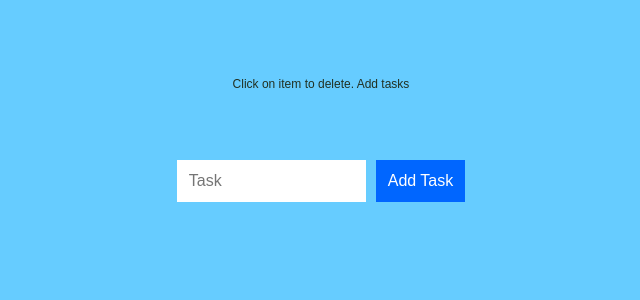
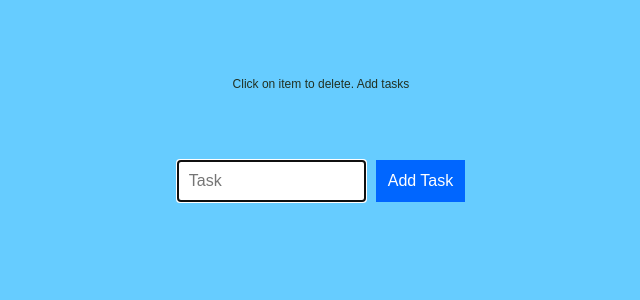
Before and after one commit to IulianStave/TodoList-react, a React (Create React App) app: page / in a window 1280 px wide. Shown: the top 300 px of the page, without its empty margins (319-959 px from the left). Built offline with nearby package versions, Linux system fonts and the light colour scheme.

Commit message:
Add autofocus to input

```diff
--- a/public/index.html
+++ b/public/index.html
@@ -6,8 +6,8 @@
     <meta name="viewport" content="width=device-width, initial-scale=1" />
     <meta name="theme-color" content="#000000" />
     <meta
-      name="description"
-      content="Web site created using create-react-app"
+      name="Basic Todo app in React"
+      content="Todo app created using create-react-app"
     />
     <link rel="apple-touch-icon" href="%PUBLIC_URL%/logo192.png" />
     <!--
@@ -24,7 +24,7 @@
       work correctly both with client-side routing and a non-root public URL.
       Learn how to configure a non-root public URL by running `npm run build`.
     -->
-    <title>React App</title>
+    <title>Todo List</title>
   </head>
   <body>
     <noscript>You need to enable JavaScript to run this app.</noscript>
--- a/src/components/TodoList.js
+++ b/src/components/TodoList.js
@@ -11,7 +11,7 @@ class TodoList extends React.Component {
       <div className="todoListMain">
         <div className="header">
           <form onSubmit={this.props.addItem}>
-            <input
+            <input autofocus="true"
               placeholder="Task"
               ref={this.props.inputElement}
               value={this.props.currentItem.text}
```
